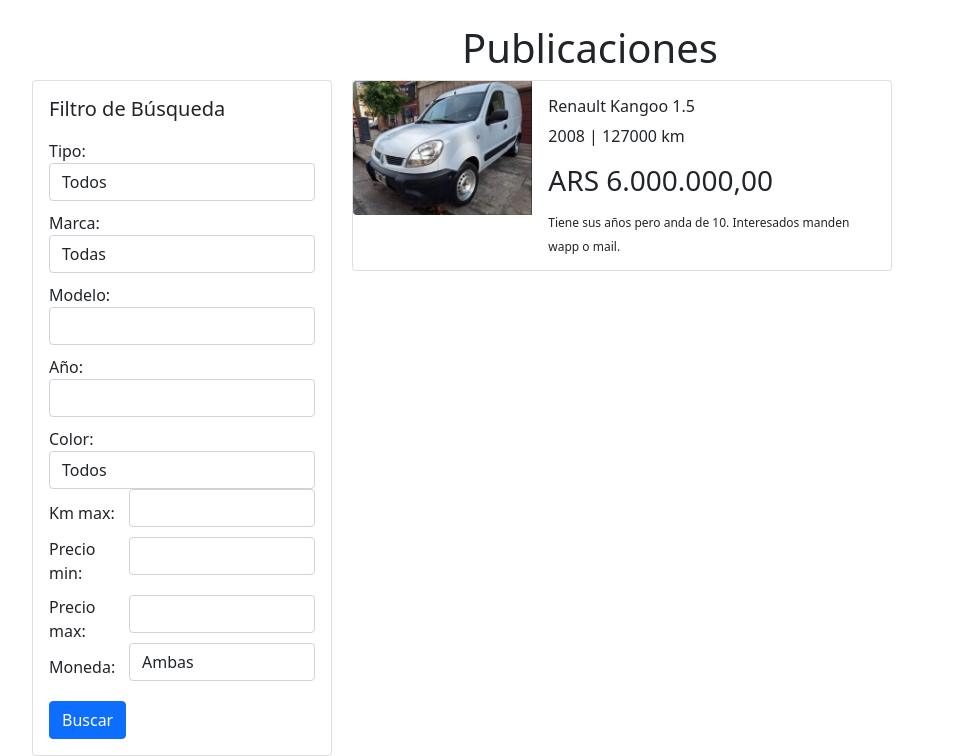
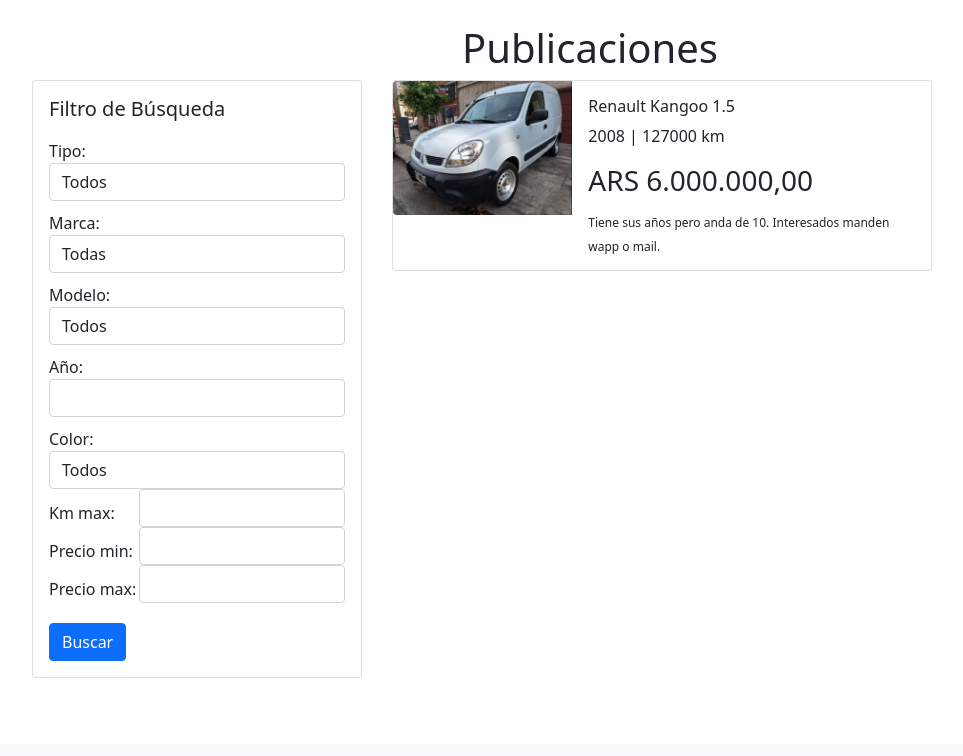
Before and after one commit to NicoColla/ultima_entrega, a Django app: page /mercado/ in a window 1280 px wide. Shown: the part 56-812 px from the top of the page, without its empty margins (50-1013 px from the left). After the commit the page ends 734 px from the top, so only its background shows below. Run offline with Django 5.2, Linux system fonts and the light colour scheme; data comes from the database, SQL or seed files in the repository; both versions use the stored data as it was before the commit; some libraries are stand-ins or nearby versions.

Commit message:
upgrade-filtro-&-remove-moneda

```diff
--- a/mercado/forms.py
+++ b/mercado/forms.py
@@ -1,10 +1,10 @@
 from django import forms
-from .models import VentaVehiculo, Comentario, Respuesta, TIPOS, MARCAS, COLORES, MONEDAS
+from .models import VentaVehiculo, Comentario, Respuesta, TIPOS, MARCAS, COLORES
 
 class PublicarForm(forms.ModelForm):
     class Meta:
         model = VentaVehiculo
-        fields = ['tipo', 'marca', 'modelo', 'año', 'kilometros', 'precio', 'moneda', 'color', 'imagen', 'descripcion']
+        fields = ['tipo', 'marca', 'modelo', 'año', 'kilometros', 'precio', 'color', 'imagen', 'descripcion']
         widgets = {
             'tipo': forms.Select(attrs={'class': 'form-control'}),
             'marca': forms.Select(attrs={'class': 'form-control'}),
@@ -12,7 +12,6 @@ class PublicarForm(forms.ModelForm):
             'año': forms.NumberInput(attrs={'class': 'form-control'}),
             'kilometros': forms.NumberInput(attrs={'class': 'form-control'}),
             'precio': forms.NumberInput(attrs={'class': 'form-control'}),
-            'moneda': forms.Select(attrs={'class': 'form-control'}),
             'color': forms.Select(attrs={'class': 'form-control'}),
             'imagen': forms.FileInput(attrs={'class': 'form-control'}),
             'descripcion': forms.Textarea(attrs={'class': 'form-control', 'rows': 4}),
@@ -21,7 +20,6 @@ class PublicarForm(forms.ModelForm):
     def save(self, commit=True):
         instance = super().save(commit=False)
         instance.precio = self.cleaned_data['precio']
-        instance.moneda = self.cleaned_data['moneda']
         if commit:
             instance.save()
         return instance
@@ -45,10 +43,20 @@ class RespuestaForm(forms.ModelForm):
 class FiltroBusquedaForm(forms.Form):
     tipo = forms.ChoiceField(choices=[('', 'Todos')] + [(tipo, tipo) for tipo in TIPOS], required=False, widget=forms.Select(attrs={'class': 'form-control'}))
     marca = forms.ChoiceField(choices=[('', 'Todas')] + [(marca, marca) for marca in MARCAS], required=False, widget=forms.Select(attrs={'class': 'form-control'}))
-    modelo = forms.CharField(max_length=100, required=False, widget=forms.TextInput(attrs={'class': 'form-control'}))
+    modelo = forms.ChoiceField(choices=[], required=False, widget=forms.Select(attrs={'class': 'form-control'}))
     año = forms.IntegerField(required=False, widget=forms.NumberInput(attrs={'class': 'form-control'}))
     kilometros_max = forms.IntegerField(required=False, widget=forms.NumberInput(attrs={'class': 'form-control'}))
     color = forms.ChoiceField(choices=[('', 'Todos')] + [(color, color) for color in COLORES], required=False, widget=forms.Select(attrs={'class': 'form-control'}))
     precio_min = forms.DecimalField(required=False, max_digits=100, decimal_places=2, widget=forms.NumberInput(attrs={'class': 'form-control'}))
     precio_max = forms.DecimalField(required=False, max_digits=100, decimal_places=2, widget=forms.NumberInput(attrs={'class': 'form-control'}))
-    moneda = forms.ChoiceField(choices=[('', 'Ambas')] + [(moneda, moneda) for moneda in [m[0] for m in MONEDAS]], required=False, widget=forms.Select(attrs={'class': 'form-control'}))
+
+    def __init__(self, *args, **kwargs):
+        super().__init__(*args, **kwargs)
+        self.fields['modelo'].choices = self.get_modelos_choices()
+
+    def get_modelos_choices(self):
+        modelos_choices = [('', 'Todos')]
+        modelos_existentes = VentaVehiculo.objects.values_list('modelo', flat=True).distinct()
+        for modelo in modelos_existentes:
+            modelos_choices.append((modelo, modelo))
+        return modelos_choices
--- a/mercado/models.py
+++ b/mercado/models.py
@@ -20,9 +20,6 @@ COLORES = [
     "Blanco", "Gris claro", "Gris oscuro", "Negro", "Rojo", "Granate", "Azul", "Verde"
 ]
 
-MONEDAS = [
-    ("ARS", "ARS"), ("USD", "USD")
-]
 
 class Vehiculo(models.Model):
     tipo = models.CharField(max_length=20, choices=[(tipo, tipo) for tipo in TIPOS])
@@ -37,13 +34,12 @@ class VentaVehiculo(Vehiculo):
     vendedor = models.ForeignKey(Usuario, on_delete=models.CASCADE, null=True, blank=True)
     kilometros = models.IntegerField()
     precio = models.DecimalField(max_digits=100, decimal_places=2)
-    moneda = models.CharField(max_length=3, choices=MONEDAS, default="ARS")
     color = models.CharField(max_length=20, choices=[(color, color) for color in COLORES], default="Negro")
     imagen = models.ImageField(upload_to='media/vehiculos/')
     descripcion = models.TextField()
 
     def __str__(self):
-        return f"{self.marca} {self.modelo} ({self.año}) - {self.precio} {self.moneda}"
+        return f"{self.marca} {self.modelo} ({self.año}) - {self.precio}"
 
 class Comentario(models.Model):
     publicacion = models.ForeignKey(VentaVehiculo, on_delete=models.CASCADE, related_name='comentarios')
--- a/mercado/templates/barra/inicio.html
+++ b/mercado/templates/barra/inicio.html
@@ -9,8 +9,8 @@
         display: flex;
     }
     .filtro-busqueda {
-        width: 300px;
-        margin-right: 20px;
+        width: 330px;
+        margin-right: 30px;
     }
     .filtro-busqueda .card-body {
         display: flex;
@@ -46,7 +46,6 @@
 <h1 class="text-center">Publicaciones</h1>
 
 <div class="filtro-container">
-    <!-- Formulario de Búsqueda -->
     <div class="filtro-busqueda">
         <div class="card">
             <div class="card-body">
@@ -85,10 +84,6 @@
                         <label for="precio_max">Precio max:</label>
                         {{ form.precio_max }}
                     </div>
-                    <div class="form-inline-group">
-                        <label for="moneda">Moneda:</label>
-                        {{ form.moneda }}
-                    </div>
                     <button type="submit" class="btn btn-primary">Buscar</button>
                 </form>
             </div>
@@ -108,7 +103,7 @@
                             <div class="card-body">
                                 <h6 class="card-title">{{ publicacion.marca }} {{ publicacion.modelo }} </h6>
                                 <p class="card-text">{{ publicacion.año }} | {{publicacion.kilometros}} km</p>
-                                <h3 class="card-text">{{ publicacion.moneda }} {{ publicacion.precio|custom_format }}</h3>
+                                <h3 class="card-text">ARS {{ publicacion.precio|custom_format }}</h3>
                                 <p class="card-text">
                                     <sub>{{publicacion.descripcion}}</sub>
                                 </p>
--- a/mercado/templates/barra/publicacion/ver_publicacion.html
+++ b/mercado/templates/barra/publicacion/ver_publicacion.html
@@ -15,7 +15,7 @@
             <div class="card-body">
                 <h5 class="card-title">{{ publicacion.marca }} {{ publicacion.modelo }}</h5>
                 <p class="card-text">{{ publicacion.año }} | {{ publicacion.kilometros }} km</p>
-                <h3 class="card-text">{{ publicacion.moneda }} {{ publicacion.precio|custom_format }}</h3>
+                <h3 class="card-text">ARS {{ publicacion.precio|custom_format }}</h3>
                 <p class="card-text">{{ publicacion.descripcion }}</p>
                 <p class="card-text"><strong>Color:</strong> {{ publicacion.color }}</p>
                 <p class="card-text"><strong>Vendedor:</strong> {{ publicacion.vendedor.first_name }} {{ publicacion.vendedor.last_name }} - {{ publicacion.vendedor.email }}</p>
--- a/mercado/templates/barra/publicar.html
+++ b/mercado/templates/barra/publicar.html
@@ -29,10 +29,7 @@
     </div>
     <div class="mb-3">
         <label for="id_precio">Precio</label>
-        <div class="d-flex">
-            {{ form.moneda|add_class:"me-2" }}
-            {{ form.precio|add_class:"flex-grow-1" }}
-        </div>
+        {{ form.precio}}
     </div>
     <div class="mb-3">
         <label for="id_color">Color</label>
--- a/mercado/views.py
+++ b/mercado/views.py
@@ -25,8 +25,6 @@ def inicio(request):
             publicaciones = publicaciones.filter(precio__gte=form.cleaned_data['precio_min'])
         if form.cleaned_data['precio_max']:
             publicaciones = publicaciones.filter(precio__lte=form.cleaned_data['precio_max'])
-        if form.cleaned_data['moneda']:
-            publicaciones = publicaciones.filter(moneda=form.cleaned_data['moneda'])
 
     return render(request, 'barra/inicio.html', {'publicaciones': publicaciones, 'form': form})
 
```
Also changed, not shown: db.sqlite3, media/media/vehiculos/RAM_0pKYJOr.jpg (added), media/media/vehiculos/RAM_twQujlI.jpg (added), media/media/vehiculos/RAM_yj2On5x.jpg (added), mercado/migrations/0007_remove_ventavehiculo_moneda.py (added).
